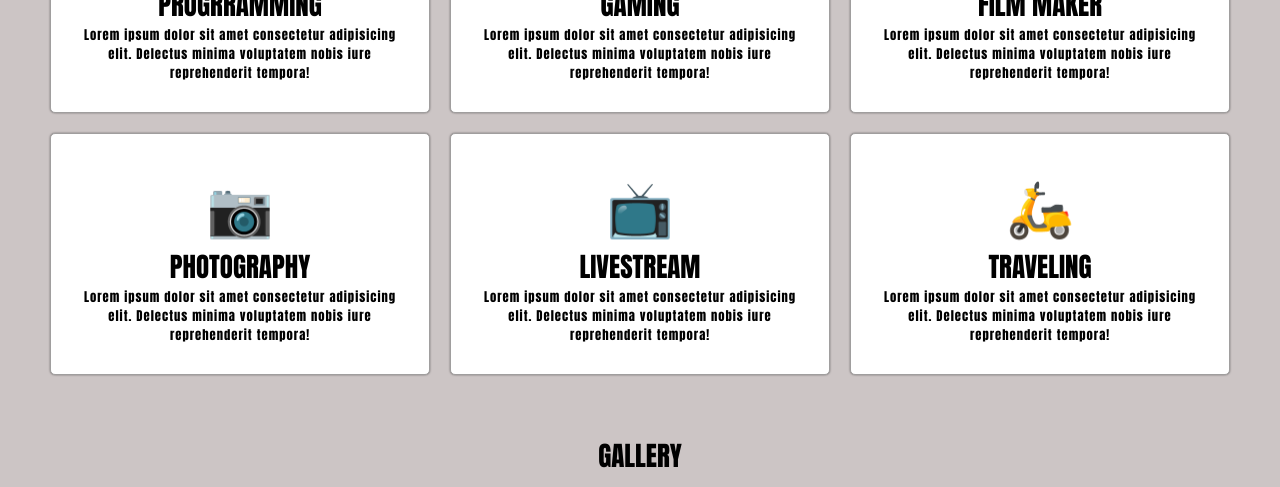
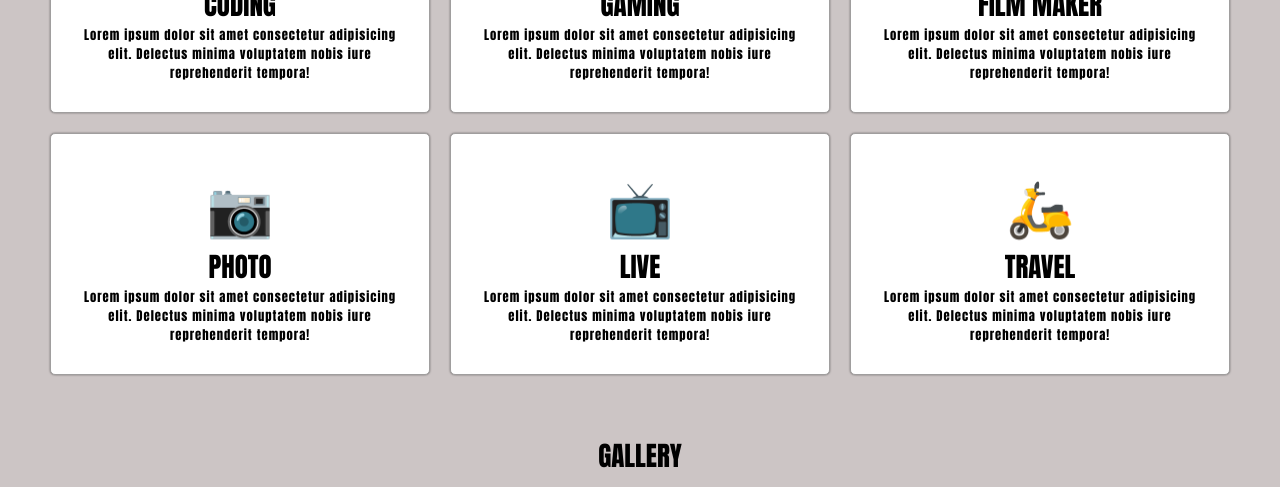
Before and after one commit to AdiMunawar31/d2y_channel, a plain HTML site: page index.html in a window 1280 px wide. Shown: the part 797-1284 px from the top of the page. Drawn offline with Linux system fonts and the light colour scheme.

Commit message:
index.html
i

```diff
--- a/index.html
+++ b/index.html
@@ -47,7 +47,7 @@
         <section class="services">
             <div class="service">
                 <div class="icon">💻</div>
-                <h3>PROGRRAMMING</h3>
+                <h3>CODING</h3>
                 <p>Lorem ipsum dolor sit amet consectetur adipisicing elit. Delectus minima voluptatem nobis iure
                     reprehenderit tempora!</p>
             </div>
@@ -65,19 +65,19 @@
             </div>
             <div class="service">
                 <div class="icon">📷</div>
-                <h3>PHOTOGRAPHY</h3>
+                <h3>PHOTO</h3>
                 <p>Lorem ipsum dolor sit amet consectetur adipisicing elit. Delectus minima voluptatem nobis iure
                     reprehenderit tempora!</p>
             </div>
             <div class="service">
                 <div class="icon">📺</div>
-                <h3>LIVESTREAM</h3>
+                <h3>LIVE</h3>
                 <p>Lorem ipsum dolor sit amet consectetur adipisicing elit. Delectus minima voluptatem nobis iure
                     reprehenderit tempora!</p>
             </div>
             <div class="service">
                 <div class="icon">🛵</div>
-                <h3>TRAVELING</h3>
+                <h3>TRAVEL</h3>
                 <p>Lorem ipsum dolor sit amet consectetur adipisicing elit. Delectus minima voluptatem nobis iure
                     reprehenderit tempora!</p>
             </div>
```
